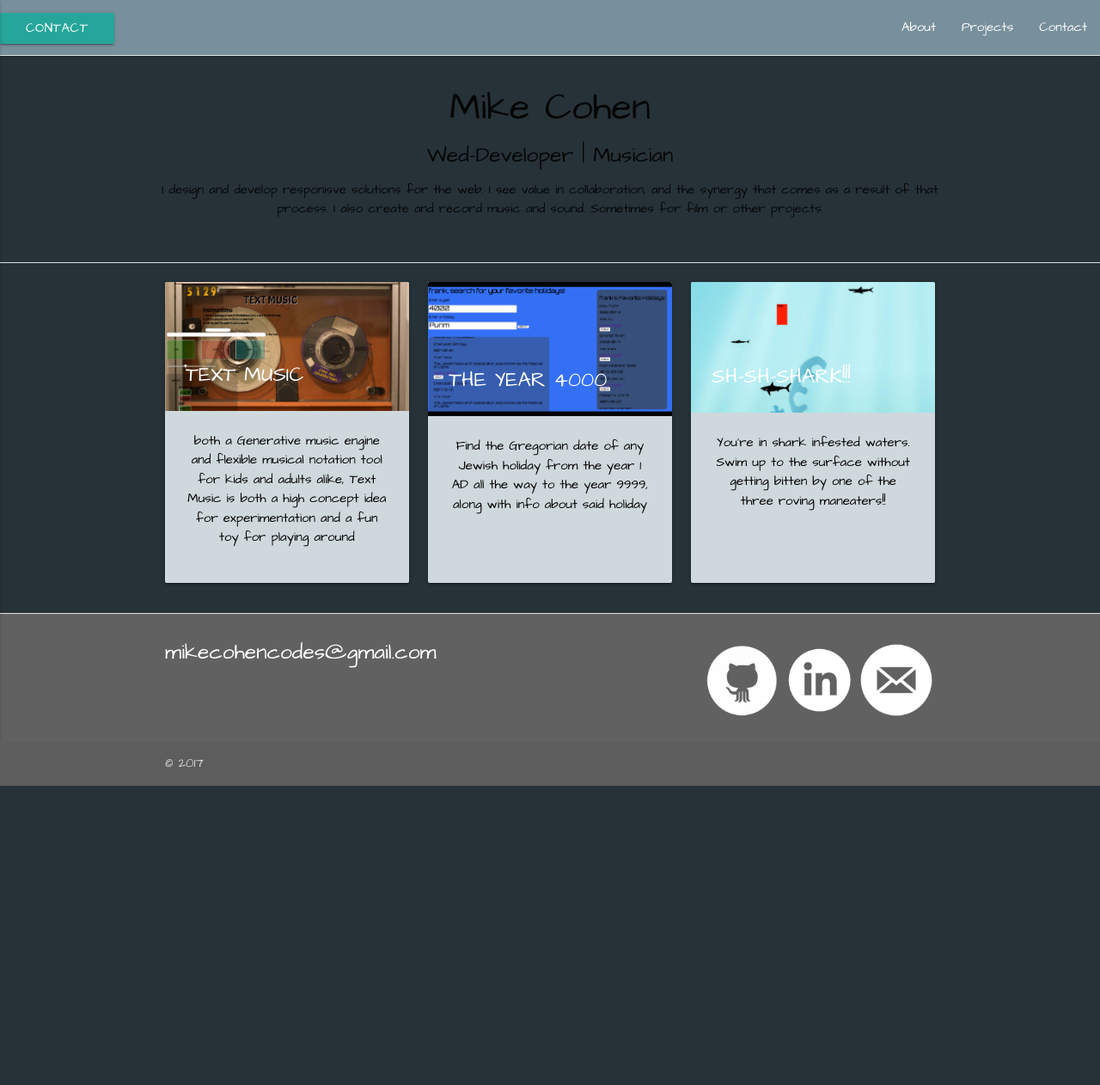
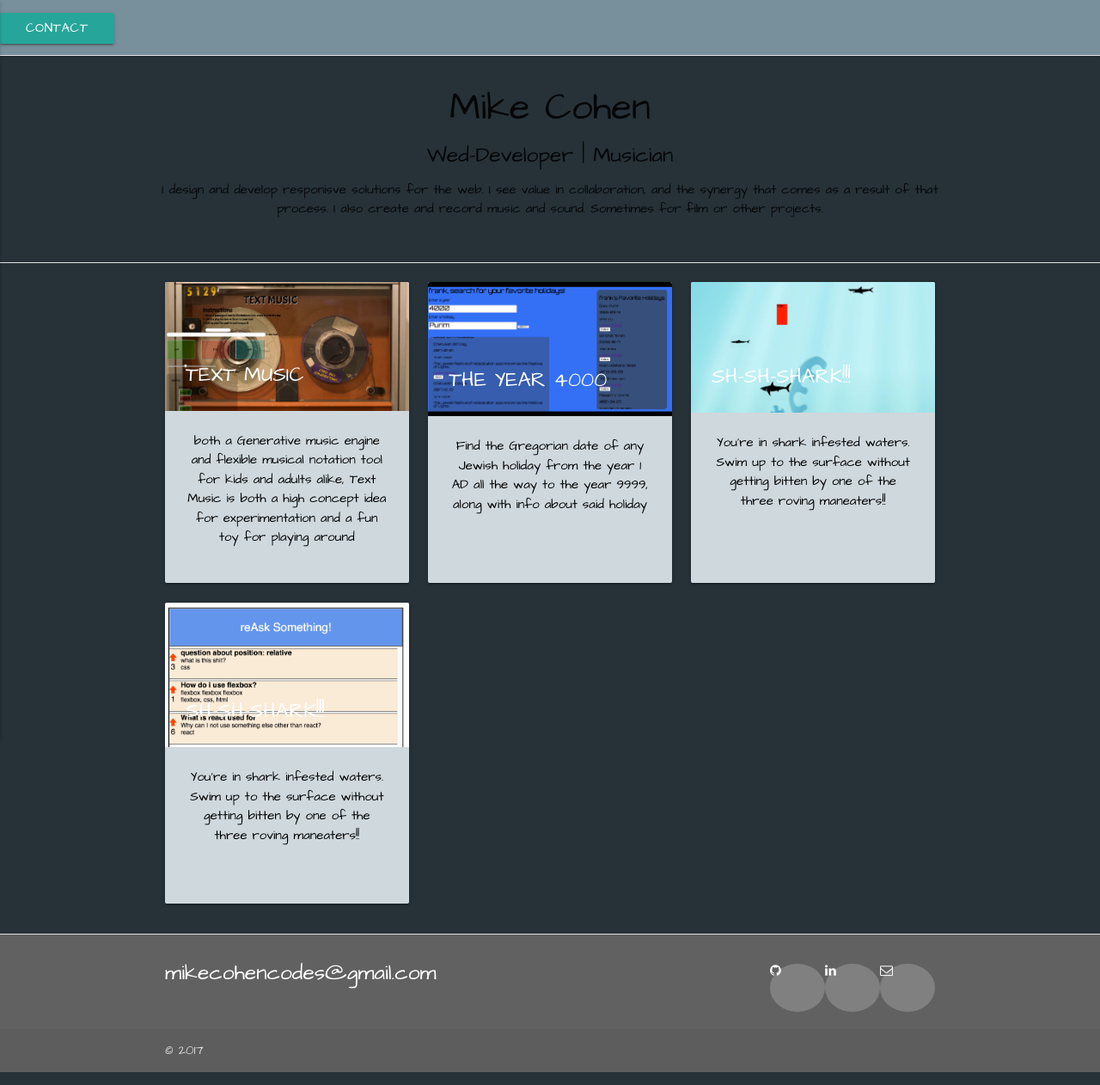
Before and after one commit to mcohen113/port3, a plain HTML site: page index.html in a window 1280 px wide. Shown: the whole page at 86% size. Before the commit the page ends 929 px from the top, so only its background shows below. Drawn offline with nearby package versions, Linux system fonts and the light colour scheme.

Commit message:
pic for reask

```diff
--- a/assets/css/style.css
+++ b/assets/css/style.css
@@ -13,6 +13,13 @@ body {
     opacity: 0.7;
 }
 
-.links:hover {
+.social-media-links {
+  background-color: grey;
+  border-radius: 50%;
+  height: 7vh;
+  width: 5vw;
+}
+
+.social-media-links:hover {
   opacity: 0.7;
 }
--- a/index.html
+++ b/index.html
@@ -8,7 +8,8 @@
   <link rel="stylesheet" href="assets\css\style.css">
   <link href="https://fonts.googleapis.com/icon?family=Material+Icons" rel="stylesheet">
   <link href="https://fonts.googleapis.com/css?family=Architects+Daughter" rel="stylesheet">
-<meta name="viewport" content="width=500", initial-scale="1">
+  <link href="https://maxcdn.bootstrapcdn.com/font-awesome/4.7.0/css/font-awesome.min.css" rel="stylesheet" integrity="sha384-wvfXpqpZZVQGK6TAh5PVlGOfQNHSoD2xbE+QkPxCAFlNEevoEH3Sl0sibVcOQVnN" crossorigin="anonymous">
+  <meta name="viewport" content="width=500", initial-scale="1">
 </head>
 <body class="#263238 blue-grey darken-4">
   <nav>
@@ -56,9 +57,9 @@
       </div>
         <a href="#" data-activates="mobile-demo" class="button-collapse logo grey-text text-lighten-2"><i class="material-icons">menu</i></a>
         <ul class="right hide-on-med-and-down">
-          <li><a href="#">About</a></li>
-          <li><a href="#">Projects</a></li>
-          <li><a href="#">Contact</a></li>
+          <li><a href="#"></a></li>
+          <li><a href="#"></a></li>
+          <li><a href="#"></a></li>
         </ul>
         <ul class="side-nav" id="mobile-demo">
           <li><a href="#">About</a></li>
@@ -127,6 +128,21 @@
           </a>
         </div>
 
+        <div class="col s12 m4">
+          <a href="https://mcohen113.github.io/Project102016Shark/">
+            <div class="card waves-effect waves-light">
+              <div class="card-image">
+                <img class="responsive-img" src="images/reask.png">
+                <span class="card-title">SH-SH-SHARK!!!</span>
+              </div>
+                <div class="card-content">
+                  <p>You're in shark infested waters. Swim up to the surface without getting bitten by one of the three roving maneaters!!
+                  </p>
+                </div>
+              </div>
+          </a>
+        </div>
+
     </div>
     </div>
 
@@ -134,7 +150,8 @@
 
 
     <div class="divider"></div>
-
+<!--       <i class="fa fa-linkedin" aria-hidden="true"></i>
+ -->
        <footer class="page-footer" style="background-color: #616161;">
           <div class="container">
             <div class="row">
@@ -144,15 +161,18 @@
               </div>
               <div class="col l4 offset-l2 s12">
                 <h5 class="white-text"></h5>
-                  <a class="grey-text text-lighten-4 right links" href="#modal1">
-                    <img class="icons" src="./images/email.png" alt="github" style="height: auto; width: 7vw;">
+                  <a class="grey-text text-lighten-4 right" href="#modal1">
+                    <i class="fa fa-envelope-o social-media-links" aria-hidden="true"></i>
+<!--                     <img class="icons" src="./images/email.png" alt="github" style="height: auto; width: 7vw;">
+ -->              </a>
+                  <a class="grey-text text-lighten-4 right" href="https://www.linkedin.com/in/mike-cohen/">
+                    <i class="fa fa-linkedin social-media-links" aria-hidden="true"></i>
+<!--                     <img class="icons" src="./images/linkedin.png" alt="github" style="height: auto; width: 7vw;"> -->
                   </a>
-                  <a class="grey-text text-lighten-4 right links" href="https://www.linkedin.com/in/mike-cohen/">
-                    <img class="icons" src="./images/linkedin.png" alt="github" style="height: auto; width: 7vw;">
-                  </a>
-                  <a class="grey-text text-lighten-4 right links" href="https://github.com/mcohen113">
-                    <img class="icons" src="./images/octocat.png" alt="github" style="height: auto; width: 7vw;">
-                  </a>
+                  <a class="grey-text text-lighten-4 right" href="https://github.com/mcohen113">
+                    <i class="fa fa-github social-media-links" aria-hidden="true"></i>
+<!--                     <img class="icons" src="./images/octocat.png" alt="github" style="height: auto; width: 7vw;">
+ -->                  </a>
               </div>
             </div>
           </div>
```
